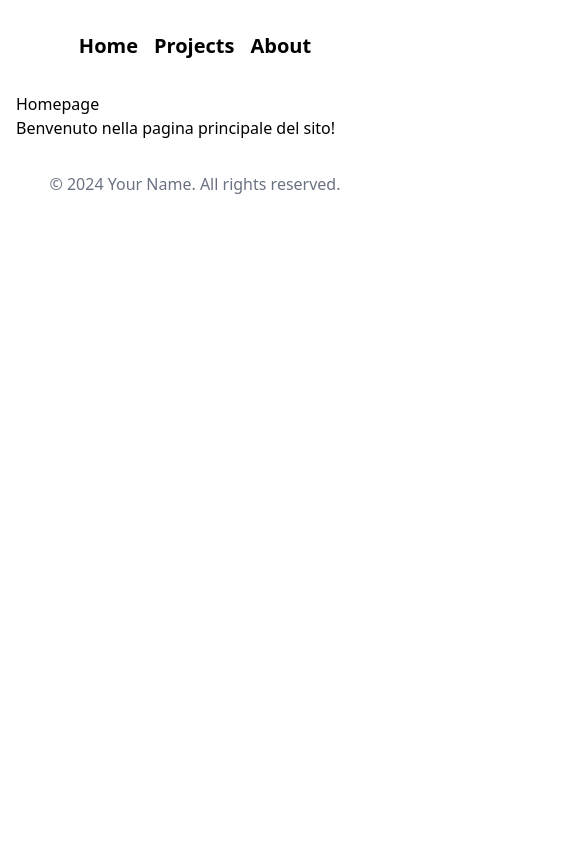
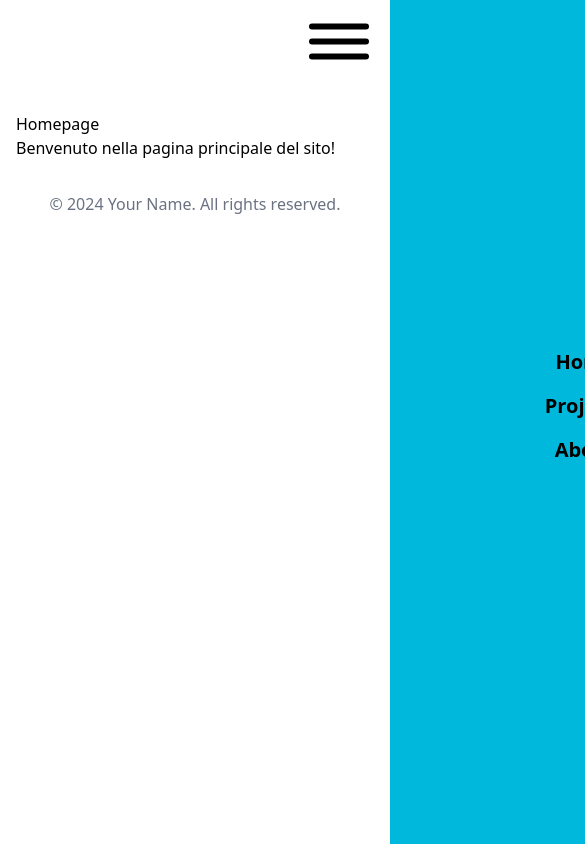
Before and after one commit to labait/biennio1_20252026_vue1, a Vue app: page / in a window 390 px wide. Shown: the top 844 px of the page, 585 px wide, since content can reach past the window. Built offline with nearby package versions, Linux system fonts and the light colour scheme.

Commit message:
feat: add Header and NavLinks components with hamburger menu functionality

```diff
--- a/package.json
+++ b/package.json
@@ -9,6 +9,8 @@
     "preview": "vite preview"
   },
   "dependencies": {
+    "hamburgers": "^1.2.1",
+    "vue": "^3.5.24",
     "vue-router": "^4.6.4"
   },
   "devDependencies": {
--- a/src/App.vue
+++ b/src/App.vue
@@ -1,18 +1,15 @@
 <script setup>
-import Nav from './components/Nav.vue';
-import About from './components/About.vue'
-import Accordion from './components/Accordion.vue';
-import Projects from './components/Projects.vue'
 import Footer from './components/Footer.vue';
+import Header from './components/Header.vue';
+
 import { onMounted } from 'vue';
-
 
 </script>
 
 
 <template>
   <main class="container mx-auto p-4 pt-8">
-    <Nav />
+    <Header />
     <router-view />
     <Footer />
   </main>
--- /dev/null
+++ b/src/components/Header.vue
@@ -0,0 +1,51 @@
+<script setup>
+import { ref, onMounted } from 'vue';
+import NavLinks from './NavLinks.vue';
+
+onMounted(() => {
+  const hamburger = document.querySelector('.hamburger');
+  const offCanvasMenu = document.getElementById('menu-off-canvas');
+
+  hamburger.addEventListener('click', () => {
+    hamburger.classList.toggle('is-active');
+    offCanvasMenu.classList.toggle('is-active');
+  });
+});
+
+</script>
+
+
+<template>
+  <div class=" min-h-20">
+    <nav class="hidden md:flex gap-4 items-center justify-center mb-8">
+      <NavLinks />
+    </nav>
+
+
+    <div id="menu-hamburger" class="md:hidden absolute top-4 right-4 z-10 scale-150">
+      <button class="hamburger hamburger--3dx" type="button">
+        <span class="hamburger-box">
+          <span class="hamburger-inner"></span>
+        </span>
+      </button>
+    </div>
+
+    <div id="menu-off-canvas" class=" bg-cyan-500  flex items-center justify-center w-screen h-screen absolute top-0">
+      <nav class="gap-4 flex flex-col items-center justify-center mb-8">
+        <NavLinks />
+      </nav>
+    </div>
+  </div>
+</template>
+
+<style scoped>
+  #menu-off-canvas {
+    left: 100vw;
+    transition: all 0.3s ease-in-out;
+  }
+
+  #menu-off-canvas.is-active {
+    left: 0;
+
+  }
+</style>
--- a/src/components/Nav.vue
+++ b/src/components/NavLinks.vue
@@ -1,7 +1,7 @@
 <template>
-  <nav class="flex gap-4 mb-8 items-center justify-center mb-8">
+
     <router-link class="text-xl font-bold cursor-pointer hover:underline" to="/">Home</router-link>
     <router-link class="text-xl font-bold cursor-pointer hover:underline" to="/projects">Projects</router-link>
     <router-link class="text-xl font-bold cursor-pointer hover:underline" to="/about">About</router-link>
-  </nav>
+
 </template>
--- a/src/style.css
+++ b/src/style.css
@@ -1 +1,2 @@
 @import 'tailwindcss';
+@import 'hamburgers/dist/hamburgers.css';
```
Also changed, not shown: 1 other file (tests, documents, lock files or other folders).
